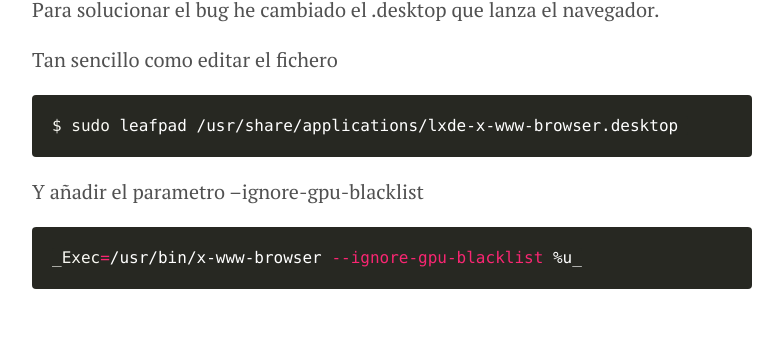
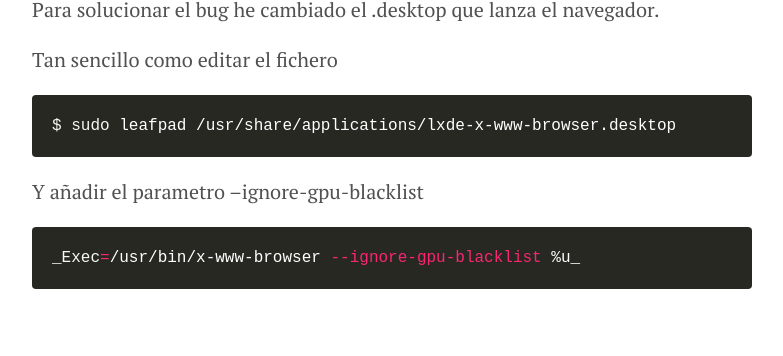
Before and after one commit to CGarces/CGarces.github.io, a Jekyll site: the page built from _posts/2015-11-12-recuperar-aceleracion-grafica-en.md, in a window 1280 px wide. Shown: the part 789-1145 px from the top of the page, without its empty margins (248-1031 px from the left). Built offline with Jekyll 4.4.1, drawn with Linux system fonts in a browser that asks for light colours; nearby versions of some CDN libraries; comment, search, counter and statistics services are not loaded.

Commit message:
Remove font from code block

```diff
--- a/public/css/poole.css
+++ b/public/css/poole.css
@@ -148,10 +148,7 @@ abbr[title] {
 }
 
 /* Code */
-code,
-pre {
-  font-family: Menlo, Monaco, "Courier New", monospace;
-}
+
 code {
   padding: .25em .5em;
   font-size: 85%;
```
